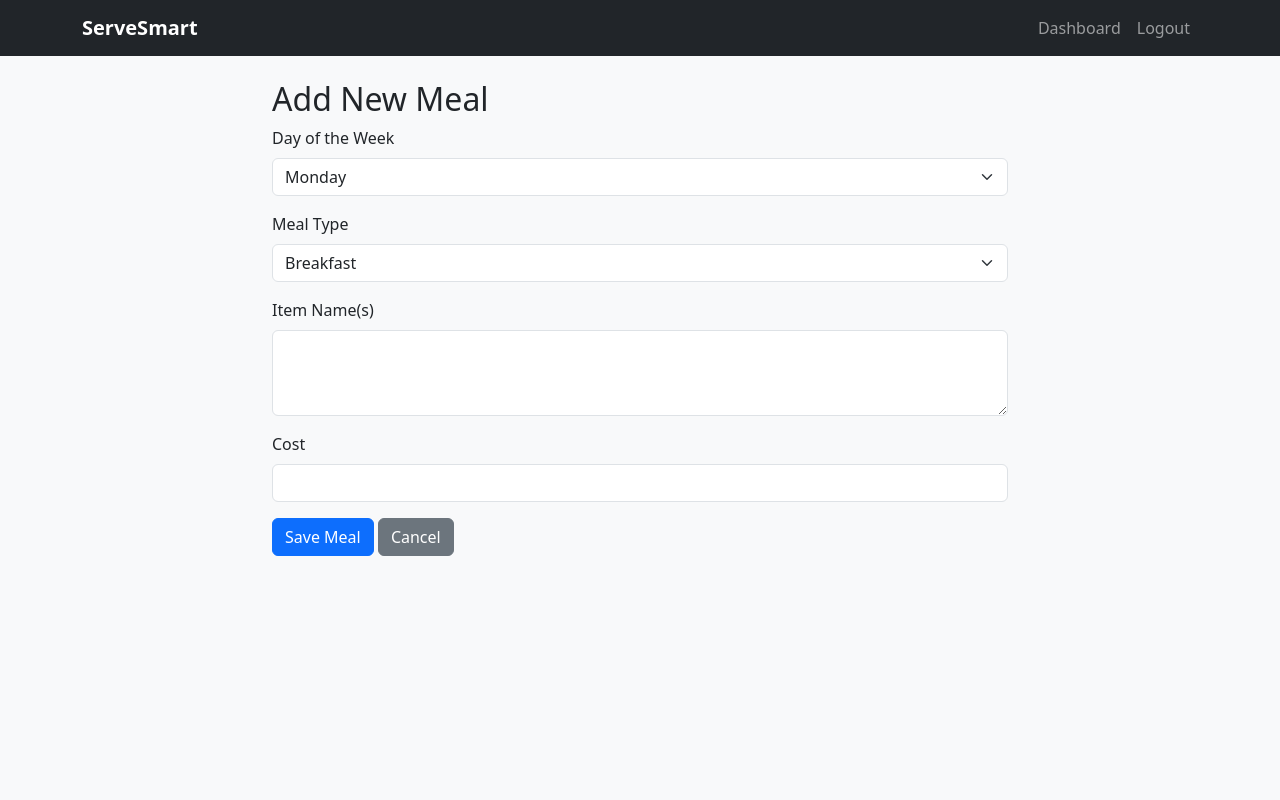
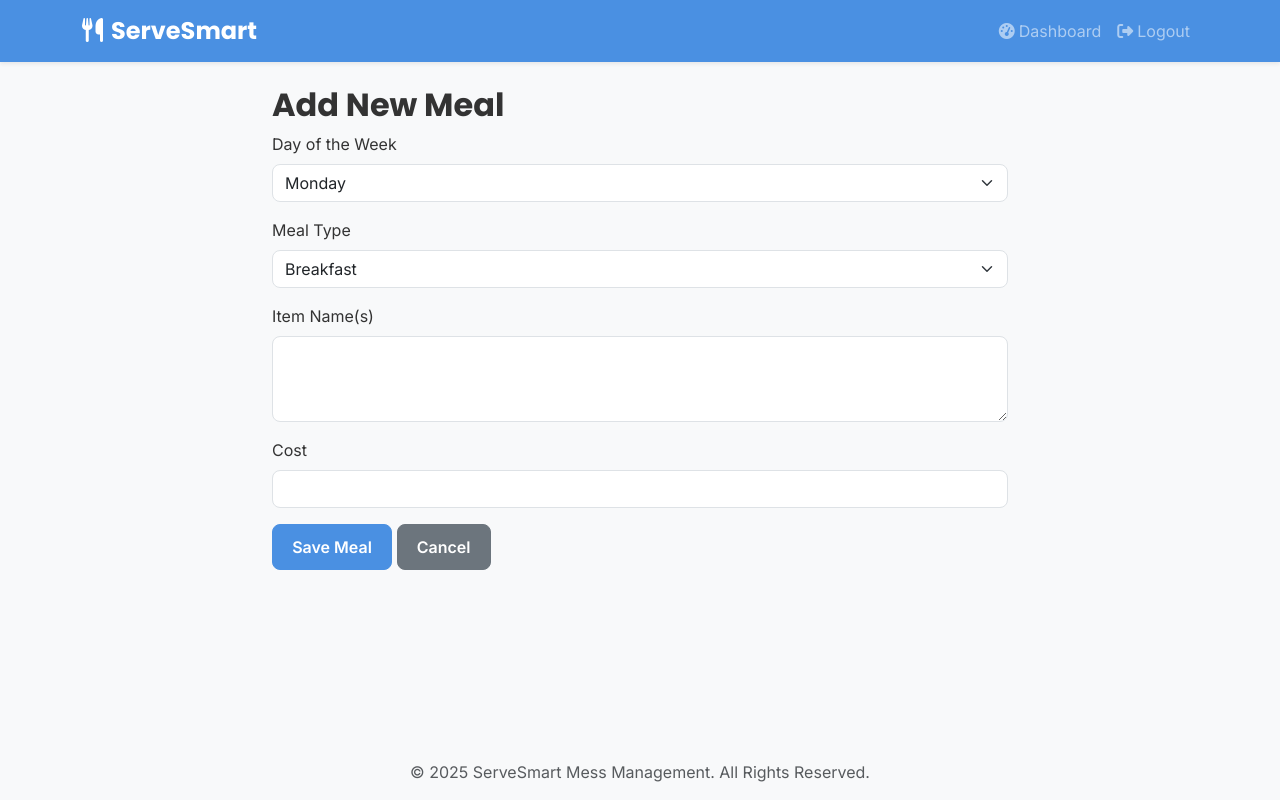
Before and after one commit to pspk2004/ServeSmart, a Flask app: page /admin/schedule/add in a window 1280 px wide. Run offline with Flask 3, Linux system fonts and the light colour scheme; the first user in the database is signed in.

Commit message:
feat(design): Implement new blue and white theme foundation

```diff
--- a/static/css/style.css
+++ b/static/css/style.css
@@ -1,11 +1,102 @@
-body {
-    background-color: #f8f9fa;
+/* --- ServeSmart Lovable Design System --- */
+
+/* 1. Define the Color Palette and Fonts using CSS Variables */
+:root {
+    --primary-color: #4A90E2; /* A modern, friendly blue */
+    --background-color: #F8F9FA; /* A very light, soft gray */
+    --card-background: #FFFFFF;
+    --success-color: #50E3C2; /* A vibrant, positive green */
+    --danger-color: #D0021B;
+    --text-color: #333333;
+    --text-muted-color: #6c757d;
+    --border-color: #dee2e6;
+
+    --font-heading: 'Poppins', sans-serif;
+    --font-body: 'Inter', sans-serif;
+
+    --border-radius: 0.75rem; /* Softer, more modern rounded corners */
+    --box-shadow: 0 4px 12px rgba(0, 0, 0, 0.08); /* A soft, subtle shadow */
 }
 
-.navbar-brand {
-    font-weight: bold;
+/* 2. Apply the Foundation Styles */
+body {
+    background-color: var(--background-color);
+    font-family: var(--font-body);
+    color: var(--text-color);
 }
 
+h1, h2, h3, h4, h5, h6, .navbar-brand {
+    font-family: var(--font-heading);
+    font-weight: 700;
+}
+
+/* 3. Style the Components */
+
+/* Navbar */
+.navbar {
+    background-color: var(--primary-color);
+}
+.navbar-brand {
+    font-size: 1.5rem;
+}
+
+/* Cards (The core of our new layout) */
 .card {
-    border-radius: 0.75rem;
+    border: none;
+    border-radius: var(--border-radius);
+    box-shadow: var(--box-shadow);
+    transition: transform 0.2s ease-in-out;
 }
+
+.card:hover {
+    transform: translateY(-5px); /* A subtle lift effect on hover */
+}
+
+.card-header {
+    background-color: var(--card-background);
+    border-bottom: 1px solid var(--border-color);
+    font-family: var(--font-heading);
+    font-weight: 600;
+}
+
+/* Buttons */
+.btn {
+    border-radius: 0.5rem;
+    font-weight: 600;
+    padding: 0.6rem 1.2rem;
+    transition: all 0.2s ease-in-out;
+}
+
+.btn-primary {
+    background-color: var(--primary-color);
+    border-color: var(--primary-color);
+}
+.btn-primary:hover {
+    filter: brightness(110%);
+}
+
+.btn-success {
+    background-color: var(--success-color);
+    border-color: var(--success-color);
+    color: #fff;
+}
+.btn-success:hover {
+    background-color: var(--success-color);
+    border-color: var(--success-color);
+    filter: brightness(110%);
+}
+
+/* Forms */
+.form-control, .form-select {
+    border-radius: 0.5rem;
+}
+.form-control:focus, .form-select:focus {
+    border-color: var(--primary-color);
+    box-shadow: 0 0 0 0.25rem rgba(74, 144, 226, 0.25);
+}
+
+/* Badges */
+.badge {
+    font-size: 0.8rem;
+    padding: 0.5em 0.75em;
+}
--- a/templates/base.html
+++ b/templates/base.html
@@ -4,21 +4,37 @@
     <meta charset="UTF-8">
     <meta name="viewport" content="width=device-width, initial-scale=1.0">
     <title>{% block title %}ServeSmart{% endblock %}</title>
+
+    <!-- Bootstrap CSS -->
     <link href="https://cdn.jsdelivr.net/npm/bootstrap@5.3.3/dist/css/bootstrap.min.css" rel="stylesheet">
+
+    <!-- Google Fonts: Poppins for headings, Inter for body -->
+    <link rel="preconnect" href="https://fonts.googleapis.com">
+    <link rel="preconnect" href="https://fonts.gstatic.com" crossorigin>
+    <link href="https://fonts.googleapis.com/css2?family=Inter:wght@400;500;600&family=Poppins:wght@600;700&display=swap" rel="stylesheet">
+
+    <!-- Font Awesome for Icons -->
+    <link rel="stylesheet" href="https://cdnjs.cloudflare.com/ajax/libs/font-awesome/6.5.1/css/all.min.css">
+
+    <!-- Your Custom Stylesheet -->
     <link rel="stylesheet" href="{{ url_for('static', filename='css/style.css') }}">
 </head>
-<body>
-    <nav class="navbar navbar-expand-lg navbar-dark bg-dark">
+<body class="d-flex flex-column min-vh-100">
+
+    <!-- Modern Navbar -->
+    <nav class="navbar navbar-expand-lg navbar-dark shadow-sm">
         <div class="container">
-            <a class="navbar-brand" href="{{ url_for('routes.index') }}">ServeSmart</a>
+            <a class="navbar-brand" href="{{ url_for('routes.index') }}">
+                <i class="fas fa-utensils me-2"></i>ServeSmart
+            </a>
             <button class="navbar-toggler" type="button" data-bs-toggle="collapse" data-bs-target="#navbarNav" aria-controls="navbarNav" aria-expanded="false" aria-label="Toggle navigation">
                 <span class="navbar-toggler-icon"></span>
             </button>
             <div class="collapse navbar-collapse" id="navbarNav">
                 <div class="navbar-nav ms-auto">
                     {% if current_user.is_authenticated %}
-                        <a class="nav-link" href="{{ url_for('routes.dashboard') }}">Dashboard</a>
-                        <a class="nav-link" href="{{ url_for('routes.logout') }}">Logout</a>
+                        <a class="nav-link" href="{{ url_for('routes.dashboard') }}"><i class="fas fa-tachometer-alt me-1"></i>Dashboard</a>
+                        <a class="nav-link" href="{{ url_for('routes.logout') }}"><i class="fas fa-sign-out-alt me-1"></i>Logout</a>
                     {% else %}
                         <a class="nav-link" href="{{ url_for('routes.login') }}">Login</a>
                         <a class="nav-link" href="{{ url_for('routes.register') }}">Register</a>
@@ -28,17 +44,29 @@
         </div>
     </nav>
 
-    <main class="container mt-4">
+    <!-- Main Content Area -->
+    <main class="container mt-4 flex-grow-1">
         {% with messages = get_flashed_messages(with_categories=true) %}
             {% if messages %}
                 {% for category, message in messages %}
-                    <div class="alert alert-{{ category }}">{{ message }}</div>
+                    <div class="alert alert-{{ category }} alert-dismissible fade show" role="alert">
+                        {{ message }}
+                        <button type="button" class="btn-close" data-bs-dismiss="alert" aria-label="Close"></button>
+                    </div>
                 {% endfor %}
             {% endif %}
         {% endwith %}
         {% block content %}{% endblock %}
     </main>
 
+    <!-- Professional Footer -->
+    <footer class="footer mt-auto py-3 bg-light">
+        <div class="container text-center">
+            <span class="text-muted">© 2025 ServeSmart Mess Management. All Rights Reserved.</span>
+        </div>
+    </footer>
+
+    <!-- Bootstrap JS and Your Custom JS -->
     <script src="https://cdn.jsdelivr.net/npm/bootstrap@5.3.3/dist/js/bootstrap.bundle.min.js"></script>
     <script src="{{ url_for('static', filename='js/main.js') }}"></script>
     {% block scripts %}{% endblock %}
```
